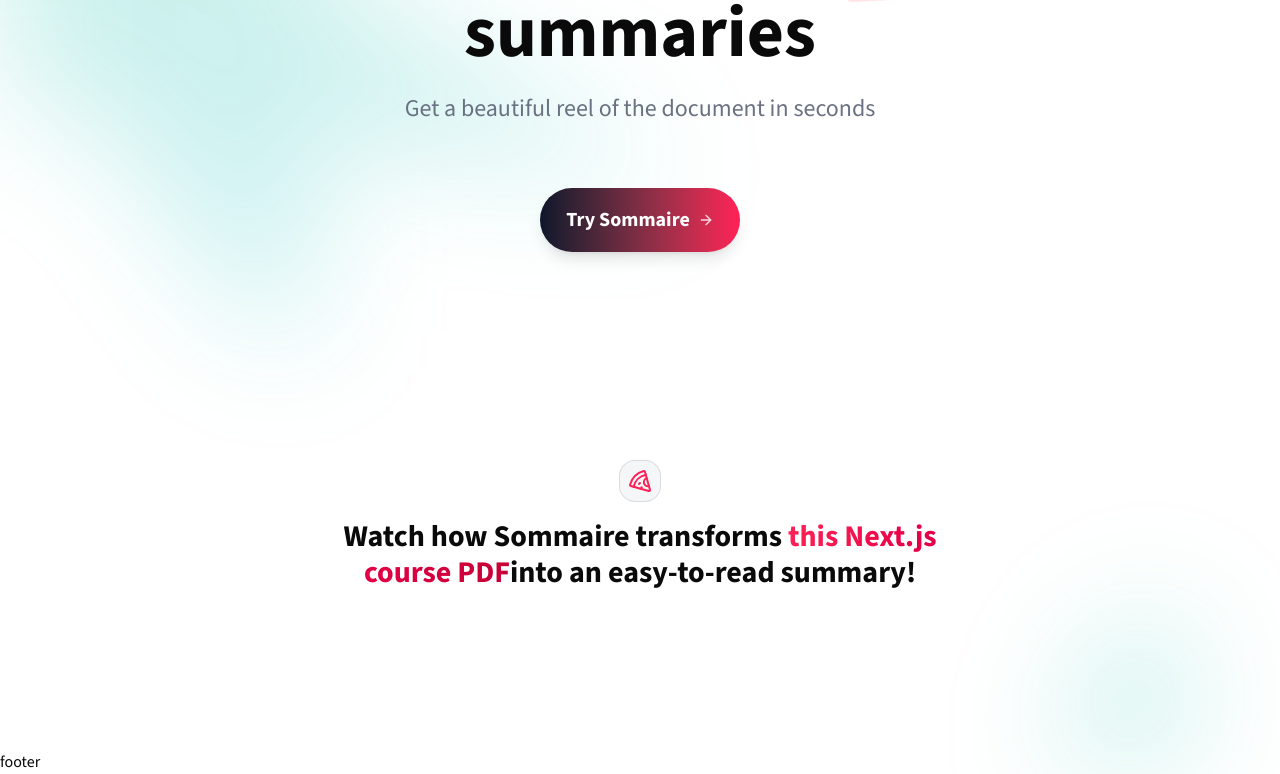
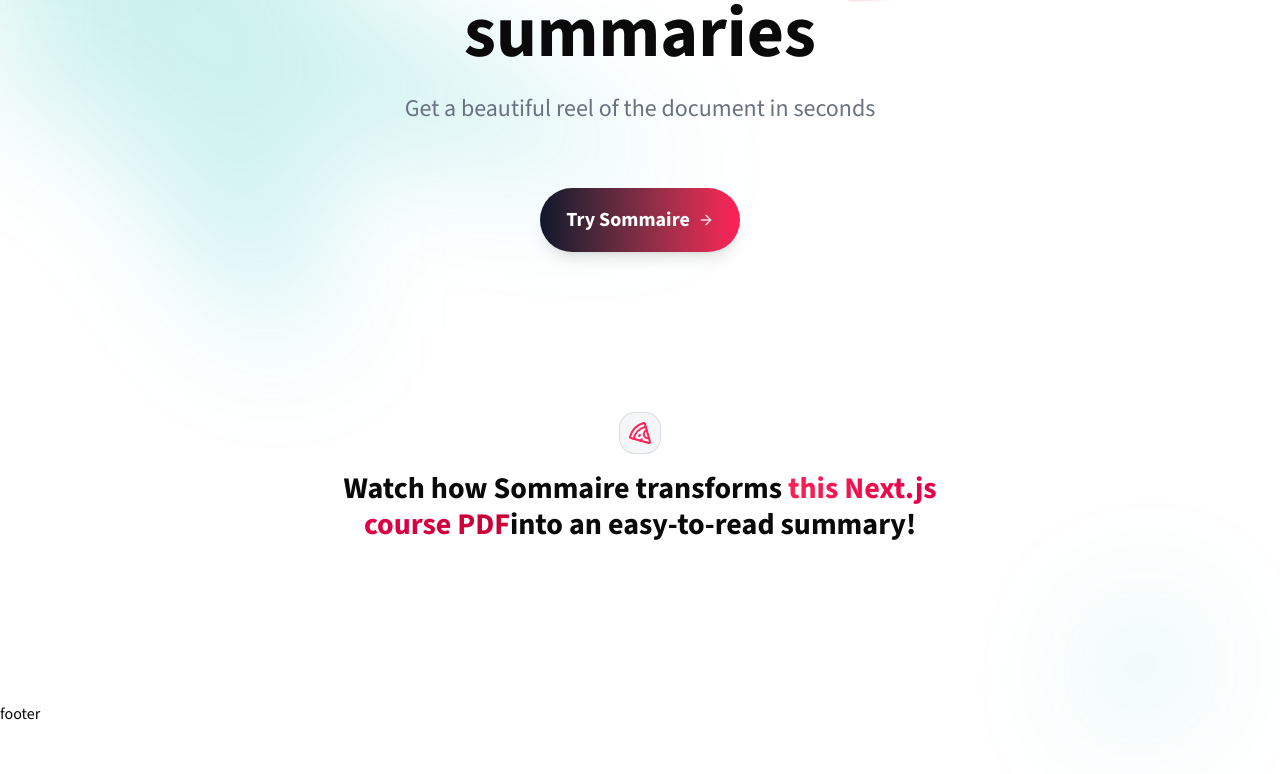
Before and after one commit to elaa-brahmi/ai-saas, a Next.js app in the folder my-app/: page / in a window 1280 px wide. Shown: the part 288-1062 px from the top of the page. After the commit the page ends 1014 px from the top, so only its background shows below. Built offline with nearby package versions, Linux system fonts and the light colour scheme.

Commit message:
demo section is done

```diff
--- a/my-app/components/home/DemoSection.tsx
+++ b/my-app/components/home/DemoSection.tsx
@@ -3,7 +3,7 @@ export default function DemoSection(){
     return(
     <section className="relative">
         <div className="py-12 lg:py-24 max-w-5xl mx-auto sm:px-6
-        lg:px-8">
+        lg:px-8 lg:pt-12">
 
 
             <div
```
